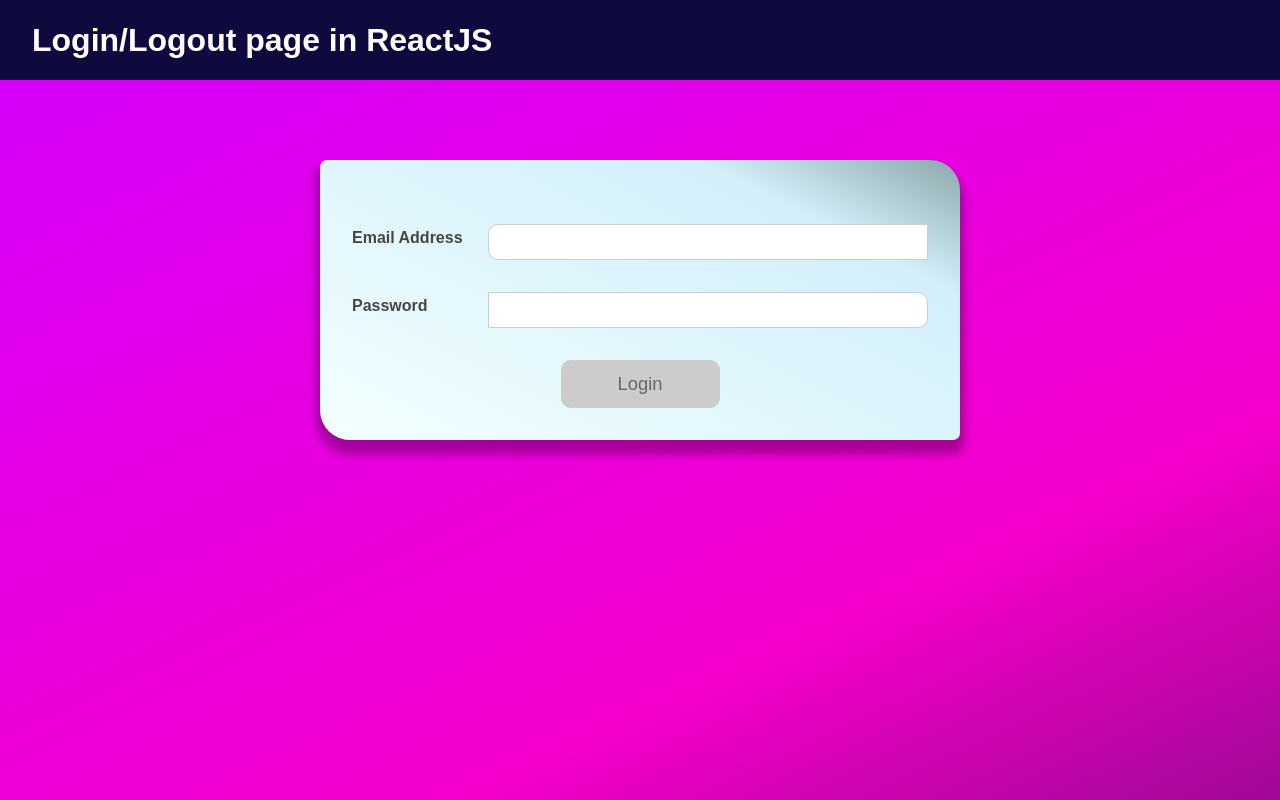
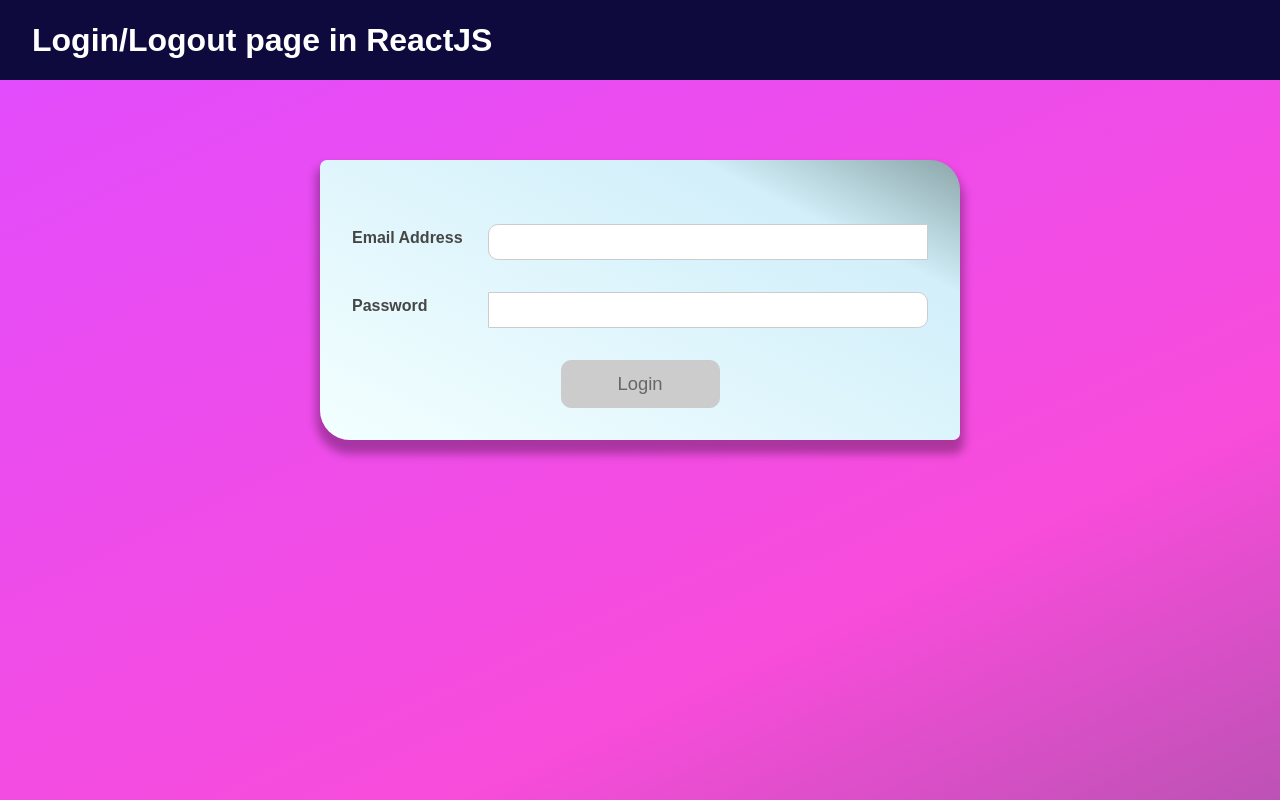
Before and after one commit to MatinT-SA/login-logout-react, a React (Create React App) app: page / in a window 1280 px wide. Shown: the top 800 px of the page. Built offline with nearby package versions, Linux system fonts and the light colour scheme.

Commit message:
adding some more styles plus useEffect hook and debouncing

```diff
--- a/src/components/Login/Login.js
+++ b/src/components/Login/Login.js
@@ -1,4 +1,4 @@
-import React, { useState } from 'react';
+import React, { useState, useEffect } from 'react';
 
 import Card from '../UI/Card/Card';
 import classes from './Login.module.css';
@@ -10,6 +10,20 @@
     const [enteredPassword, setEnteredPassword] = useState('');
     const [passwordIsValid, setPasswordIsValid] = useState();
     const [formIsValid, setFormIsValid] = useState(false);
+
+    useEffect(() => {
+        const identifier = setTimeout(() => {
+            console.log('checking for form validity');
+            setFormIsValid(
+                enteredEmail.includes('@') && enteredPassword.trim().length > 6
+            );
+        }, 500);
+
+        return () => {
+            console.log('cleanup');
+            clearTimeout(identifier);
+        }
+    }, [enteredEmail, enteredPassword]);
 
     const emailChangeHandler = (event) => {
         setEnteredEmail(event.target.value);
--- a/src/index.css
+++ b/src/index.css
@@ -12,12 +12,12 @@
     height: 100vh;
     overflow-y: hidden;
 
-    background: -moz-linear-gradient(155deg, rgba(212, 0, 255, 1) 0%, rgba(245, 0, 203, 1) 65%, rgba(125, 12, 127, 1) 100%);
-    background: -webkit-linear-gradient(155deg, rgba(212, 0, 255, 1) 0%, rgba(245, 0, 203, 1) 65%, rgba(125, 12, 127, 1) 100%);
-    background: -o-linear-gradient(155deg, rgba(212, 0, 255, 1) 0%, rgba(245, 0, 203, 1) 65%, rgba(125, 12, 127, 1) 100%);
+    background: -moz-linear-gradient(155deg, rgba(212, 0, 255, .7) 0%, rgba(245, 0, 203, .7) 65%, rgba(125, 12, 127, .7) 100%);
+    background: -webkit-linear-gradient(155deg, rgba(212, 0, 255, .7) 0%, rgba(245, 0, 203, .7) 65%, rgba(125, 12, 127, .7) 100%);
+    background: -o-linear-gradient(155deg, rgba(212, 0, 255, .7) 0%, rgba(245, 0, 203, .7) 65%, rgba(125, 12, 127, .7) 100%);
     filter: progid:DXImageTransform.Microsoft.gradient(startColorstr='#7D0C7F', endColorstr='#D400FF', GradientType=1);
-    background: -ms-linear-gradient(155deg, rgba(212, 0, 255, 1) 0%, rgba(245, 0, 203, 1) 65%, rgba(125, 12, 127, 1) 100%);
-    background: linear-gradient(155deg, rgba(212, 0, 255, 1) 0%, rgba(245, 0, 203, 1) 65%, rgba(125, 12, 127, 1) 100%);
+    background: -ms-linear-gradient(155deg, rgba(212, 0, 255, .7) 0%, rgba(245, 0, 203, .7) 65%, rgba(125, 12, 127, .7) 100%);
+    background: linear-gradient(155deg, rgba(212, 0, 255, .7) 0%, rgba(245, 0, 203, .7) 65%, rgba(125, 12, 127, .7) 100%);
 }
 
 main {
```
